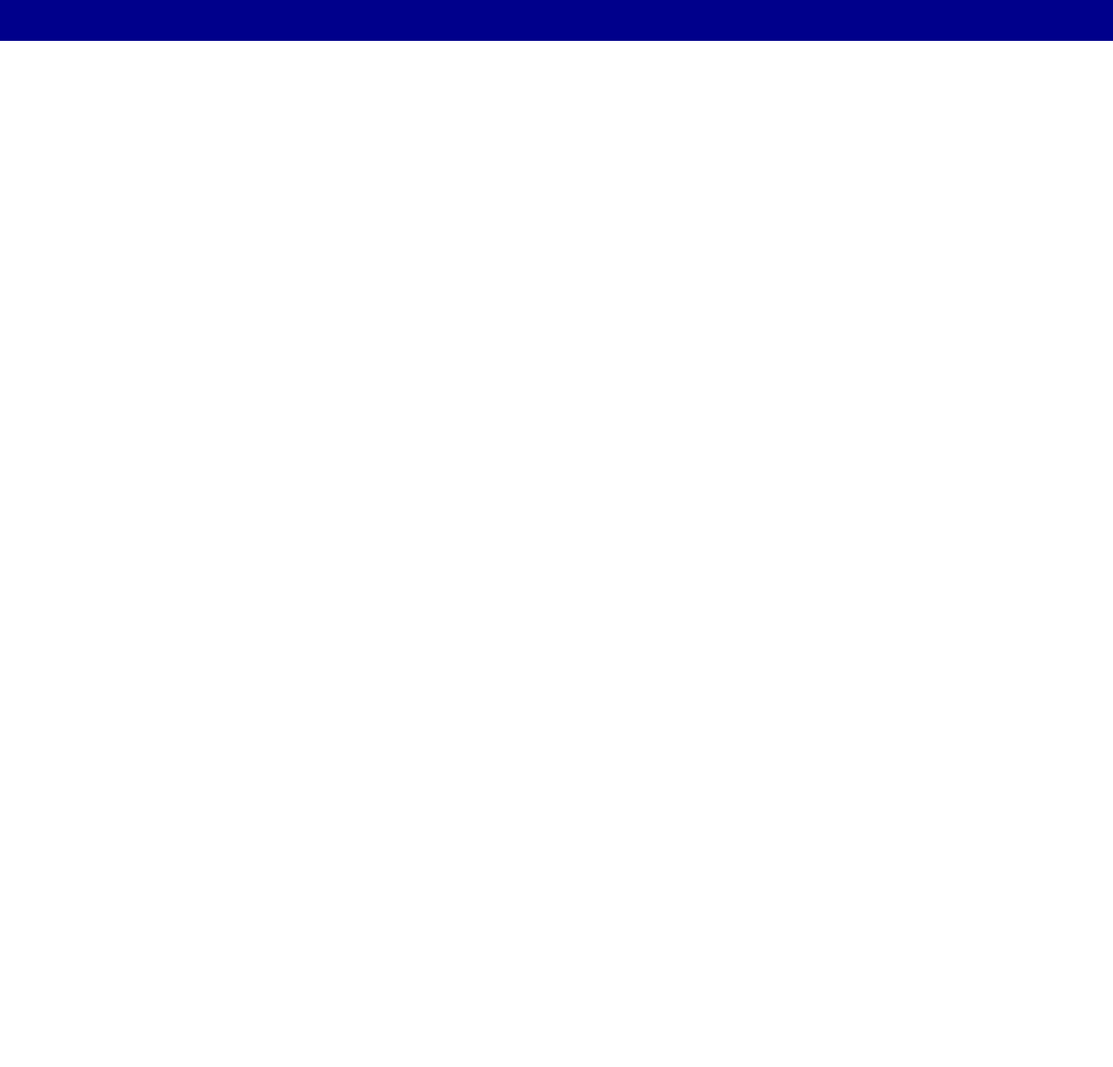
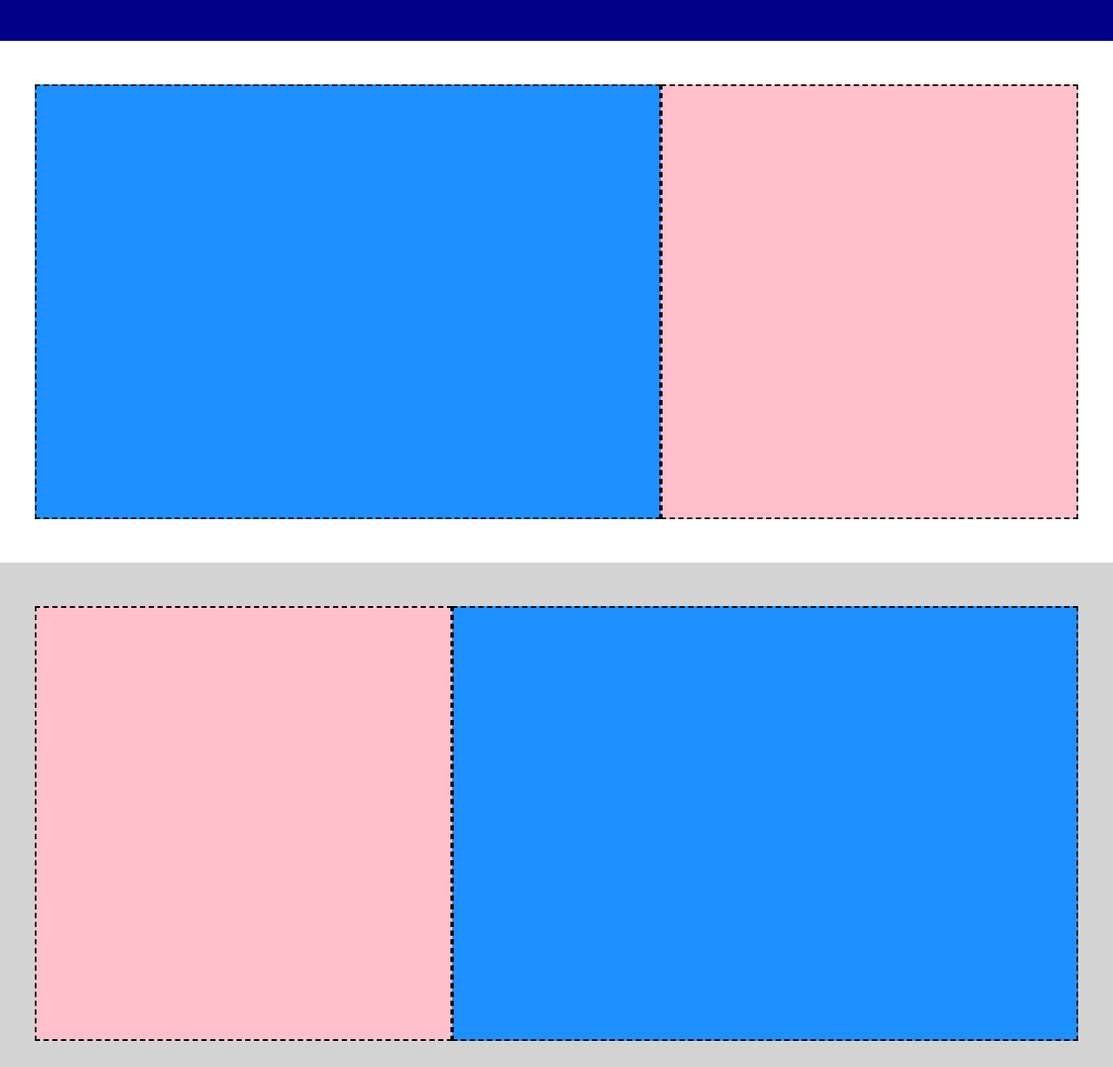
Before and after one commit to FernandoVerderame/htmlcss-struttura-discord, a plain HTML site: page index.html in a window 1280 px wide. Shown: the part 533-1760 px from the top of the page at 87% size. Before the commit the page ends 800 px from the top, so only its background shows below. Drawn offline with Linux system fonts and the light colour scheme.

Commit message:
added main

```diff
--- a/css/style.css
+++ b/css/style.css
@@ -13,7 +13,7 @@ header {
 }
 
 
-
+/* Header */
 .nav-container {
     max-width: 1200px;
     margin: 0 auto;
@@ -55,3 +55,62 @@ header {
     display: flex;
     align-self: center;
 }
+
+
+/* Main */
+.white-main {
+    background-color: #FFFFFF;
+    min-height: 600px;
+    display: flex;
+    flex-direction: row;
+    justify-content: center;
+    align-items: center;
+}
+
+.grey-main {
+    background-color: #D3D3D3;
+    min-height: 600px;
+    display: flex;
+    flex-direction: row;
+    justify-content: center;
+    align-items: center;
+}
+
+.triple-block {
+    width: 1200px;
+    display: flex;
+}
+
+.blue-box {
+    flex-basis: 60%;
+    min-height: 500px;
+    background-color: #1E90FF;
+    border: 2px dashed black;
+    display: flex;
+}
+
+.pink-box {
+    flex-basis: 40%;
+    min-height: 500px;
+    background-color: #FFC0CB;
+    border: 2px dashed black;
+    display: flex;
+}
+
+
+.grey-main-2 {
+    background-color: #D3D3D3;
+    min-height: 1000px;
+    display: flex;
+    flex-direction: row;
+    justify-content: center;
+}
+
+.green-block {
+    flex-basis: 1200px;
+    min-height: 900px;
+    background-color: #EE82EE;
+    border: 2px dashed black;
+    display: flex;
+    align-self: center;
+}
--- a/index.html
+++ b/index.html
@@ -25,6 +25,37 @@
         <div class="box-fucsia"></div>
     </div>
 
+    <!-- Main -->
+    <main>
+
+        <!-- 1 / 3 -->
+        <div class="white-main">
+            <div class="triple-block">
+                <div class="blue-box"></div>
+                <div class="pink-box"></div>
+            </div>
+        </div>
+
+        <!-- 2 / 3 -->
+        <div class="grey-main">
+            <div class="triple-block">
+                <div class="pink-box"></div>
+                <div class="blue-box"></div>
+            </div>
+        </div>
+
+        <!-- 3 / 3 -->
+        <div class="white-main">
+            <div class="triple-block">
+                <div class="blue-box"></div>
+                <div class="pink-box"></div>
+            </div>
+        </div>
+
+        <div class="grey-main-2">
+            <div class="green-block"></div>
+        </div>
+    </main>
 
 </body>
 </html>
```
